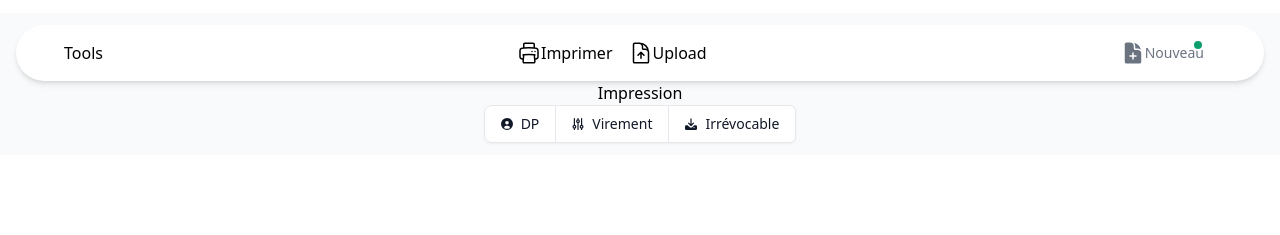
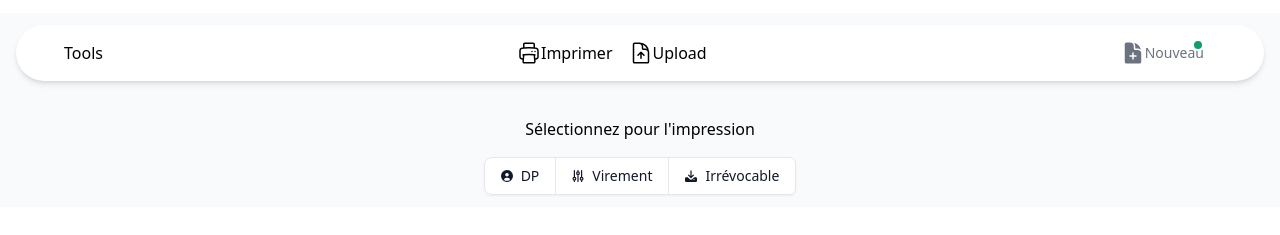
Before and after one commit to atkBabila/cnpslab-front, a website: page src/rapport.html in a window 1280 px wide. Shown: the part 51-286 px from the top of the page. Drawn offline with nearby package versions, Linux system fonts and the light colour scheme.

Commit message:
Mise à jour du css

```diff
--- a/src/rapport.html
+++ b/src/rapport.html
@@ -127,7 +127,7 @@
 </div>
 
 <div class="flex flex-col items-center" >
-    <div>Impression</div>
+    <div class="mt-5 p-4">Sélectionnez pour l'impression</div>
 
     <div class="inline-flex rounded-md shadow-sm" role="group">
         <button type="button" class="inline-flex items-center px-4 py-2 text-sm font-medium text-gray-900 bg-white border border-gray-200 rounded-l-lg hover:bg-gray-100 hover:text-blue-700 focus:z-10 focus:ring-2 focus:ring-blue-700 focus:text-blue-700 dark:bg-gray-700 dark:border-gray-600 dark:text-white dark:hover:text-white dark:hover:bg-gray-600 dark:focus:ring-blue-500 dark:focus:text-white">
```
Also changed, not shown: dist/output.css.
